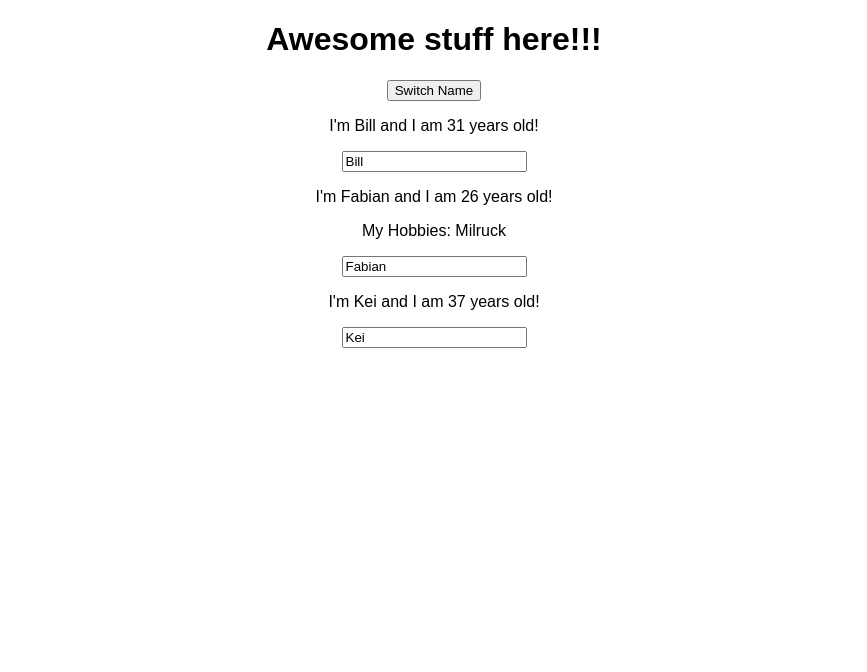
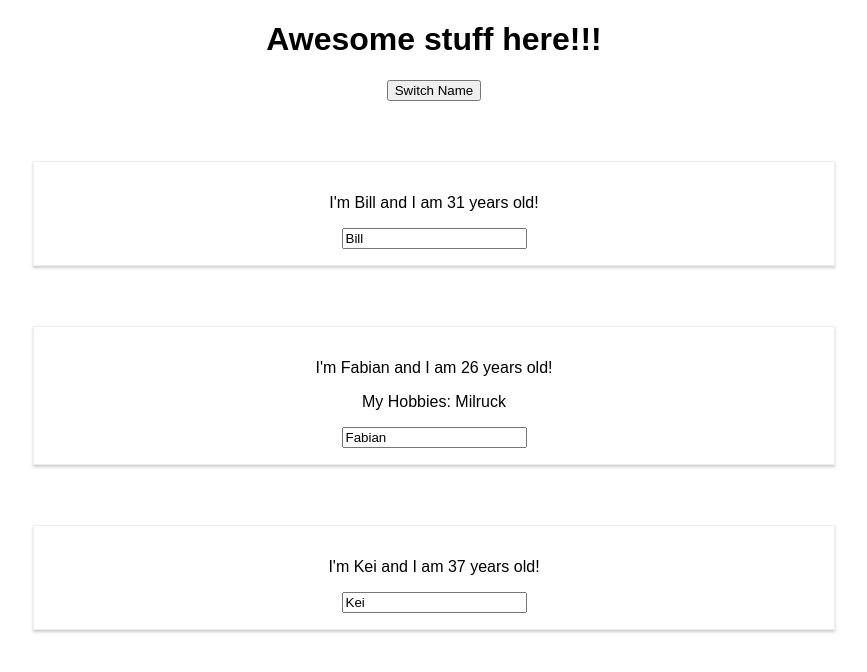
Before and after one commit to Krossmaskinen/udemy-react, a React (Create React App) app: page / in a window 1280 px wide. Shown: the top 672 px of the page, without its empty margins (206-1073 px from the left). Built offline with nearby package versions, Linux system fonts and the light colour scheme.

Commit message:
- add styling to Person

```diff
--- /dev/null
+++ b/src/Person/Person.css
@@ -0,0 +1,8 @@
+.Person {
+    width: 60%;
+    margin: 60px auto;
+    border: 1px solid #eee;
+    box-shadow: 0 2px 3px #ccc;
+    padding: 16px;
+    text-align: center;
+}
--- a/src/Person/Person.js
+++ b/src/Person/Person.js
@@ -1,8 +1,9 @@
 import React from "react";
+import './Person.css';
 
 const person = (props) => {
     return (
-        <div>
+        <div className="Person">
             <p onClick={props.click}>I'm {props.name} and I am {props.age} years old!</p>
             <p>{props.children}</p>
             <input type="text" onChange={props.changed} value={props.name} />
```
